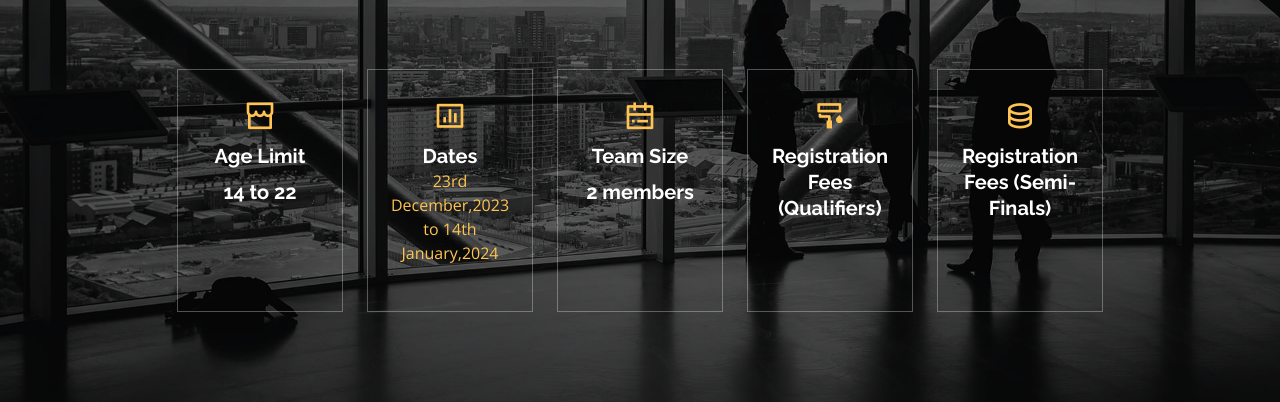
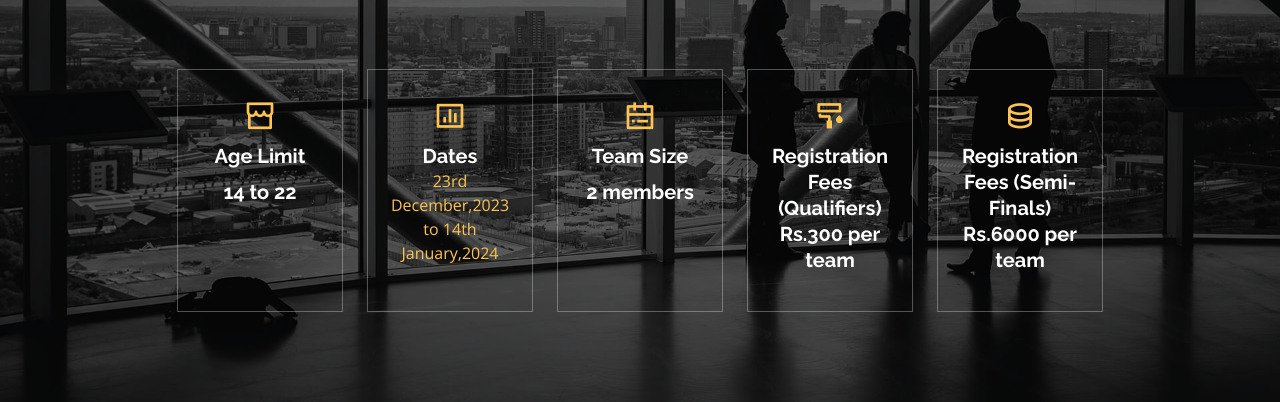
Before and after one commit to NimishaSinha03/Excellencia-Ideation, a plain HTML site: page index.html in a window 1280 px wide. Shown: the part 398-800 px from the top of the page. Drawn offline with nearby package versions, Linux system fonts and the light colour scheme; animation ran at ten frames a second.

Commit message:
Update index.html

```diff
--- a/index.html
+++ b/index.html
@@ -117,13 +117,13 @@
         <div class="col-xl-2 col-md-4">
           <div class="icon-box">
             <i class="ri-paint-brush-line"></i>
-            <h3><a href="">Registration Fees (Qualifiers)</a></h3>
+            <h3><a href="">Registration Fees (Qualifiers) Rs.300 per team</a></h3>
           </div>
         </div>
         <div class="col-xl-2 col-md-4">
           <div class="icon-box">
             <i class="ri-database-2-line"></i>
-            <h3><a href="">Registration Fees (Semi-Finals)</a></h3>
+            <h3><a href="">Registration Fees (Semi-Finals) Rs.6000 per team</a></h3>
           </div>
         </div>
       </div>
```
